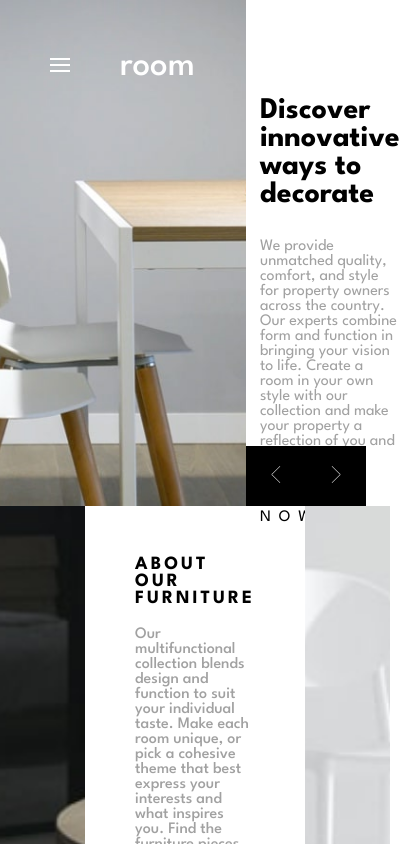
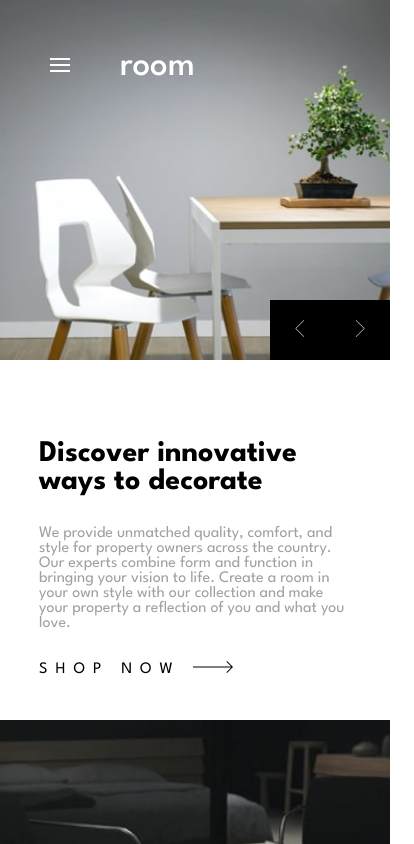
Before and after one commit to nour-elhabbal/room-homepage, a React (Create React App) app: page / in a window 390 px wide. Shown: the top 844 px of the page, 414 px wide, since content can reach past the window. Built offline with nearby package versions, Linux system fonts and the light colour scheme.

Commit message:
Style: Applied mobile design to the homepage

```diff
--- a/src/styles/About.scss
+++ b/src/styles/About.scss
@@ -4,10 +4,10 @@
   grid-template-columns: 1fr 1.2fr 1fr;
   height: 40%;
   position: absolute;
-  bottom: 0;
+  // bottom: 0;
+  // margin: 50px 0;
 
   .content {
-    // margin: auto;
     padding: 50px;
     display: flex;
     flex-direction: column;
@@ -37,3 +37,15 @@
     background-image: url("../images/image-about-light.jpg");
   }
 }
+
+@media screen and (max-width: 480px) {
+  .about {
+    display: flex;
+    flex-direction: column;
+    height: 920px;
+  }
+  .img1,
+  .img2 {
+    height: 360px;
+  }
+}
--- a/src/styles/Header.scss
+++ b/src/styles/Header.scss
@@ -5,6 +5,9 @@
   gap: 50px;
 
   margin: 50px;
+
+  position: absolute;
+  z-index: 999;
 
   .logo {
     font-size: 35px;
--- a/src/styles/MobileMenu.scss
+++ b/src/styles/MobileMenu.scss
@@ -1,4 +1,6 @@
 .mobileMenu {
+  // display: none
+
   .hamburger {
     display: none;
   }
@@ -18,15 +20,15 @@
 
     padding: 10px 20px;
 
-    width: calc(100% - 40px);
+    width: 97vw;
     height: 80px;
 
     position: absolute;
-    left: 0;
-    top: 0;
+    top: -50px;
+    left: -50px;
 
     background-color: white;
-    box-shadow: 10px -9px 0px 400px rgba(129, 129, 129, 0.75);
+    box-shadow: 10px -9px 0px 200vh rgba(129, 129, 129, 0.75);
   }
 
   .showMenu {
@@ -55,6 +57,10 @@
       cursor: pointer;
       width: min-content;
     }
+
+    .showMenu {
+      width: 90vw;
+    }
   }
 }
 
--- a/src/styles/Slider.scss
+++ b/src/styles/Slider.scss
@@ -1,4 +1,6 @@
 .slider {
+  width: fit-content;
+
   button {
     transition: 0.2s ease-in-out;
 
--- a/src/styles/SlidingComponent.scss
+++ b/src/styles/SlidingComponent.scss
@@ -7,10 +7,10 @@
   grid-template-columns: 1.7fr 1fr;
   height: 60%;
 
-  position: absolute;
+  // position: absolute;
   left: 0;
   top: 0;
-  z-index: -1;
+  // z-index: -1;
 
   .heroImage {
     background-repeat: no-repeat;
@@ -75,6 +75,48 @@
   }
 }
 
+@media screen and (max-width: 480px) {
+  .slidingComponent {
+    display: flex;
+    flex-direction: column;
+    width: 100%;
+    height: 720px;
+
+    .heroImage {
+      height: 360px;
+    }
+    .image-1 {
+      background-image: url("../images/mobile-image-hero-1.jpg");
+    }
+    .image-2 {
+      background-image: url("../images/mobile-image-hero-2.jpg");
+    }
+    .image-3 {
+      background-image: url("../images/mobile-image-hero-3.jpg");
+    }
+  }
+
+  .article {
+    height: 360px;
+    flex-direction: column-reverse !important;
+
+    .slider {
+      position: relative;
+      top: -60px;
+      z-index: 2;
+      align-self: flex-end;
+      justify-self: flex-end;
+      vertical-align: top;
+    }
+
+    div {
+      &:first-child {
+        margin: 0 0 100px 0 !important;
+      }
+    }
+  }
+}
+
 @keyframes zoomOut-1 {
   0% {
     background-size: 120%;
--- a/src/styles/globalStyles.scss
+++ b/src/styles/globalStyles.scss
@@ -3,8 +3,24 @@
   padding: 0;
   font-family: "League Spartan", sans-serif;
 
+  -webkit-tap-highlight-color: transparent;
   a {
     text-decoration: none;
     color: black;
   }
 }
+
+html,
+body,
+#root,
+.app {
+  width: 100%;
+  height: 100%;
+  // overflow-x: hidden;
+}
+
+// .app {
+//   display: flex;
+//   flex-direction: column;
+//   gap: 20px;
+// }
```
